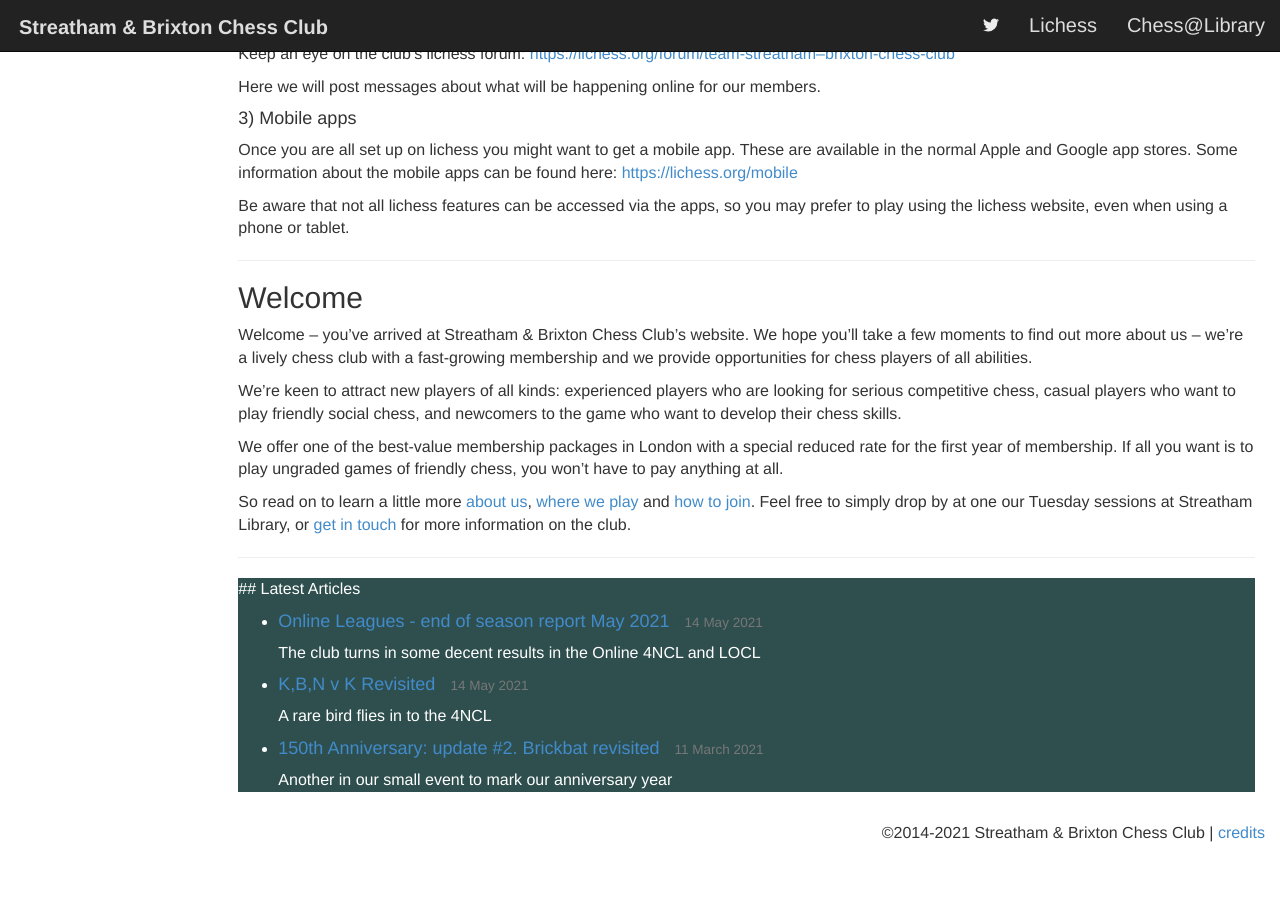
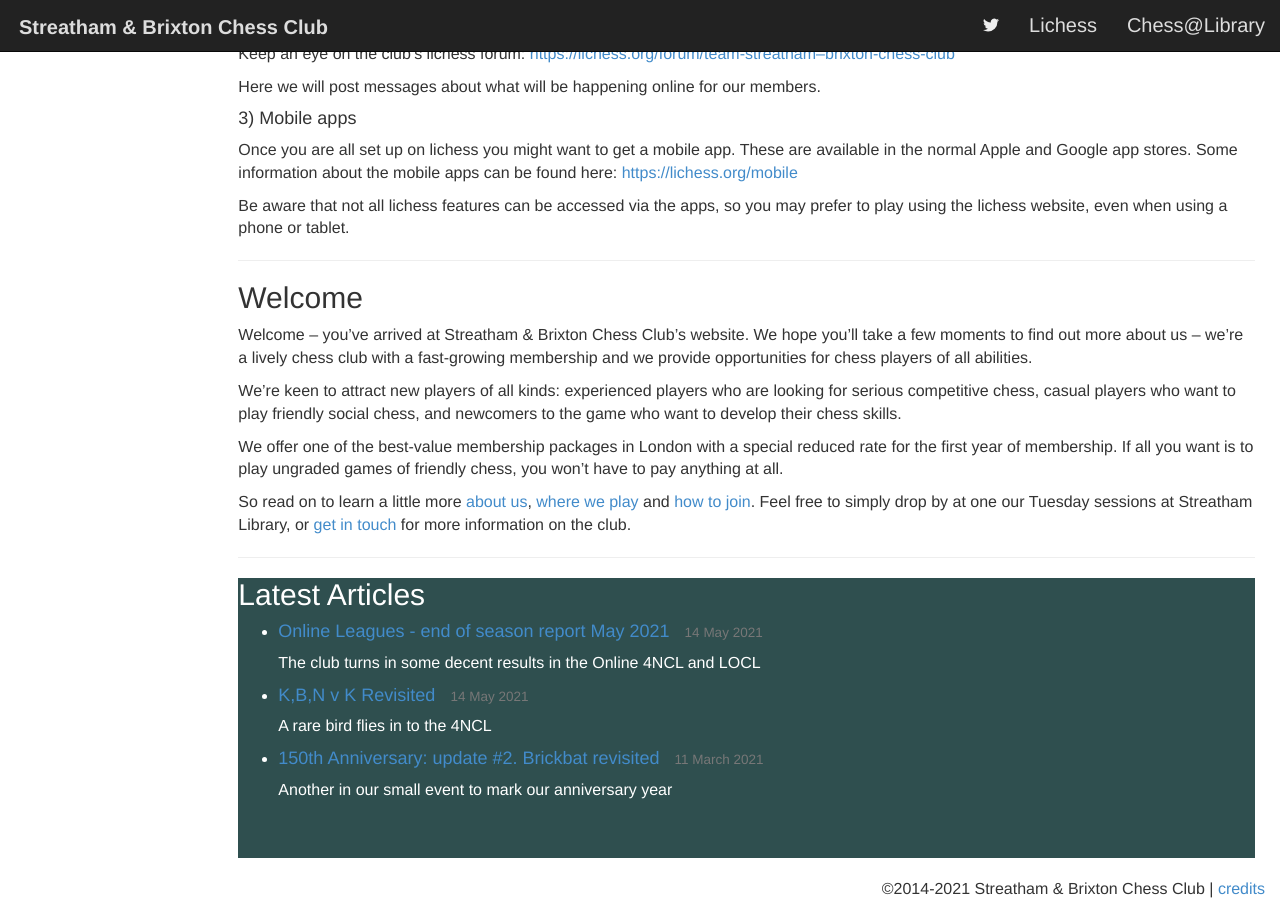
Before and after one commit to streathamchess/streathamchess.github.io, a Jekyll site: the page built from index.md, in a window 1280 px wide and 900 px high, scrolled down 844 px. Built offline with Jekyll 4.4.1, drawn with Linux system fonts in a browser that asks for light colours; a script that is not in the unit is left out; before the commit the page ends 1689 px from its top, so only the background shows below that.

Commit message:
Update index.md

```diff
--- a/index.md
+++ b/index.md
@@ -71,7 +71,8 @@ So read on to learn a little more [about us](/about/index.html), [where we play]
     }
 </style>
 <div id="latestarticles">
-## Latest Articles
+
+<h2>Latest Articles</h2>
 
 <ul>
 {% for post in site.posts limit:3 %}
@@ -88,5 +89,5 @@ So read on to learn a little more [about us](/about/index.html), [where we play]
 
 {% endfor %}
 </ul>
-
+<br><br>
  </div>
```
